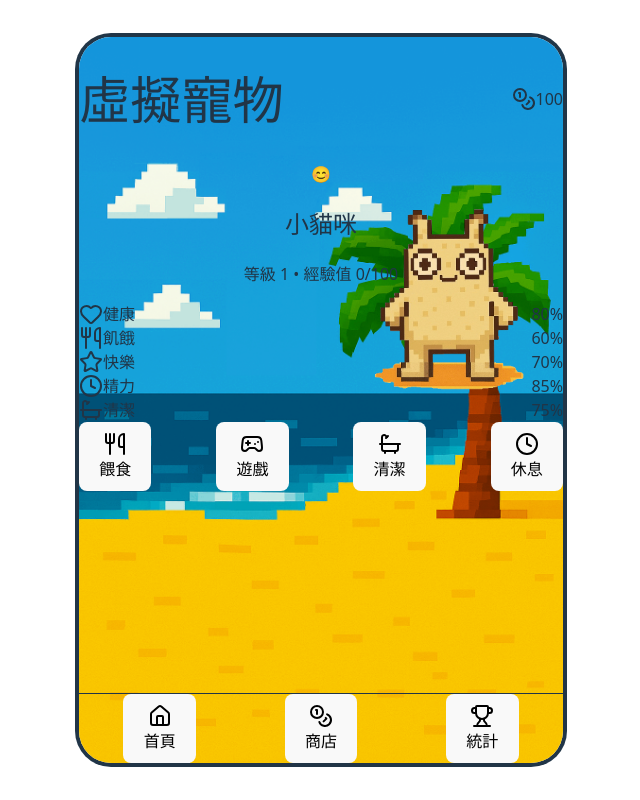
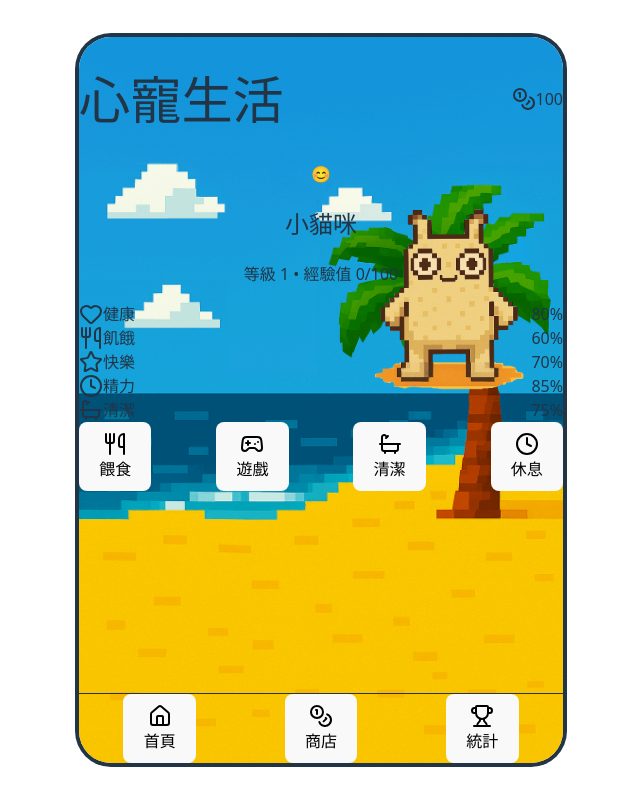
Before and after one commit to quanhuiyang02/fullstack_project, a React (Vite) app in the folder frontend/: page / in a window 1280 px wide. Shown: the whole page, without its empty margins (319-959 px from the left). Built offline with nearby package versions, Linux system fonts and the light colour scheme.

Commit message:
修改頂部欄名稱

```diff
--- a/frontend/src/App.jsx
+++ b/frontend/src/App.jsx
@@ -391,7 +391,7 @@
         {/* 頂部欄 */}
         <div className="bg-white/80 p-4 shadow-sm">
           <div className="flex justify-between items-center">
-            <h1 className="text-xl font-bold text-gray-800">虛擬寵物</h1>
+            <h1 className="text-xl font-bold text-gray-800">心寵生活</h1>
             <div className="flex items-center space-x-4">
               <div className="flex items-center">
                 <Coins className="w-4 h-4 text-yellow-500 mr-1" />
```
